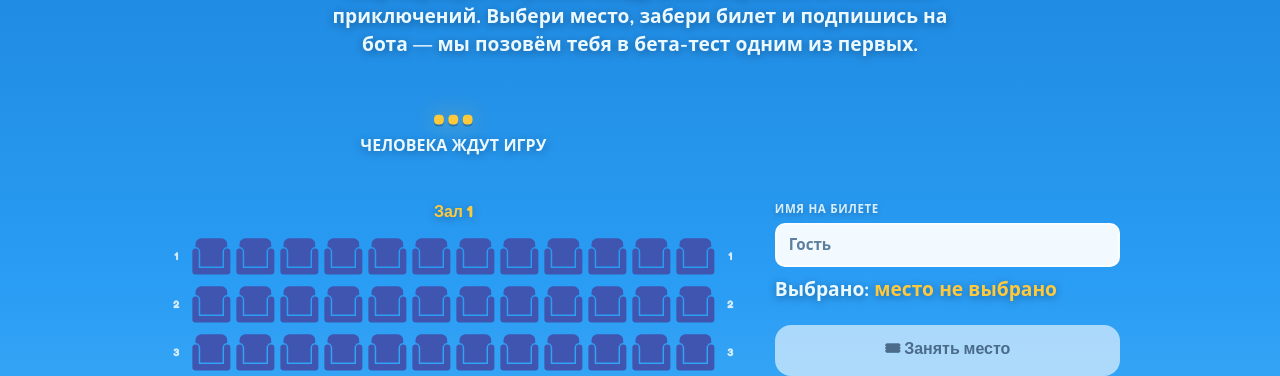
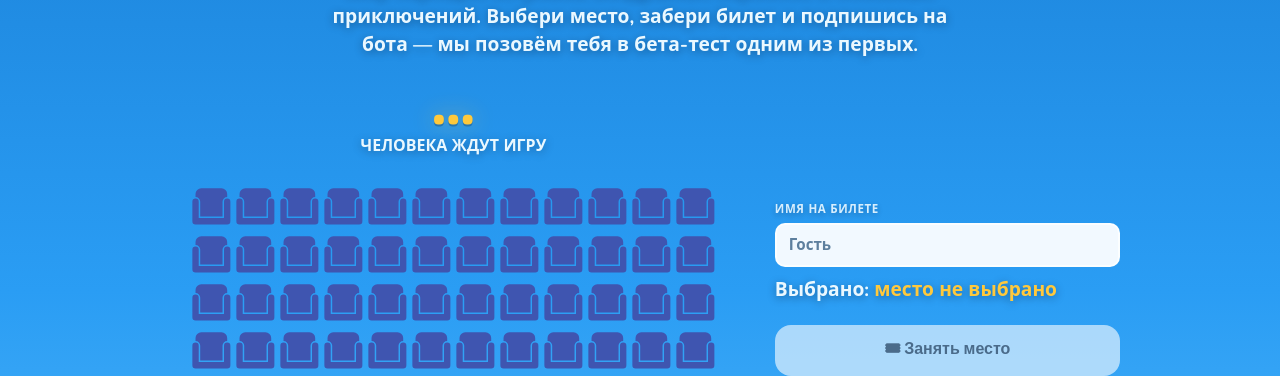
Before and after one commit to Stilevo1111/crown-sky-site, a plain HTML site: page index.html in a window 1280 px wide. Shown: the part 426-802 px from the top of the page. Drawn offline with nearby package versions, Linux system fonts and the light colour scheme; no server answers.

Commit message:
Hide hall titles and row numbers in seat maps

```diff
--- a/index.html
+++ b/index.html
@@ -196,11 +196,11 @@ section{padding:84px 0}
 .cinema-board{display:grid;grid-template-columns:minmax(0,1.7fr) minmax(0,1fr);gap:28px;align-items:start}
 .hall{min-width:0}
 .seats-scroll{overflow:auto;max-height:680px;padding:2px 0 6px;scrollbar-width:thin}
-.hall-title{text-align:center;font-family:'Fredoka',sans-serif;font-weight:700;font-size:1rem;color:var(--gold);
+.hall-title{display:none;text-align:center;font-family:'Fredoka',sans-serif;font-weight:700;font-size:1rem;color:var(--gold);
   margin:16px 0 8px;text-shadow:0 2px 8px rgba(10,28,51,.35)}
 .seats{display:grid;gap:6px;min-width:max-content;justify-content:center}
 .seat-row{display:grid;grid-template-columns:20px repeat(12,38px) 20px;gap:6px;align-items:center}
-.row-label{font-size:.68rem;font-weight:800;opacity:.8;text-align:center;font-family:'Fredoka',sans-serif;color:#fff}
+.row-label{visibility:hidden;font-size:.68rem;font-weight:800;opacity:0;text-align:center;font-family:'Fredoka',sans-serif;color:#fff}
 .seat{width:38px;height:42px;border:0;background:transparent;cursor:pointer;padding:0;
   transition:transform .18s;position:relative;display:flex;align-items:center;justify-content:center}
 .seat svg.cinema-seat{position:absolute;inset:0;width:100%;height:100%;display:block;overflow:visible}
```
Also changed, not shown: webapp.html (+2 -2 lines).
